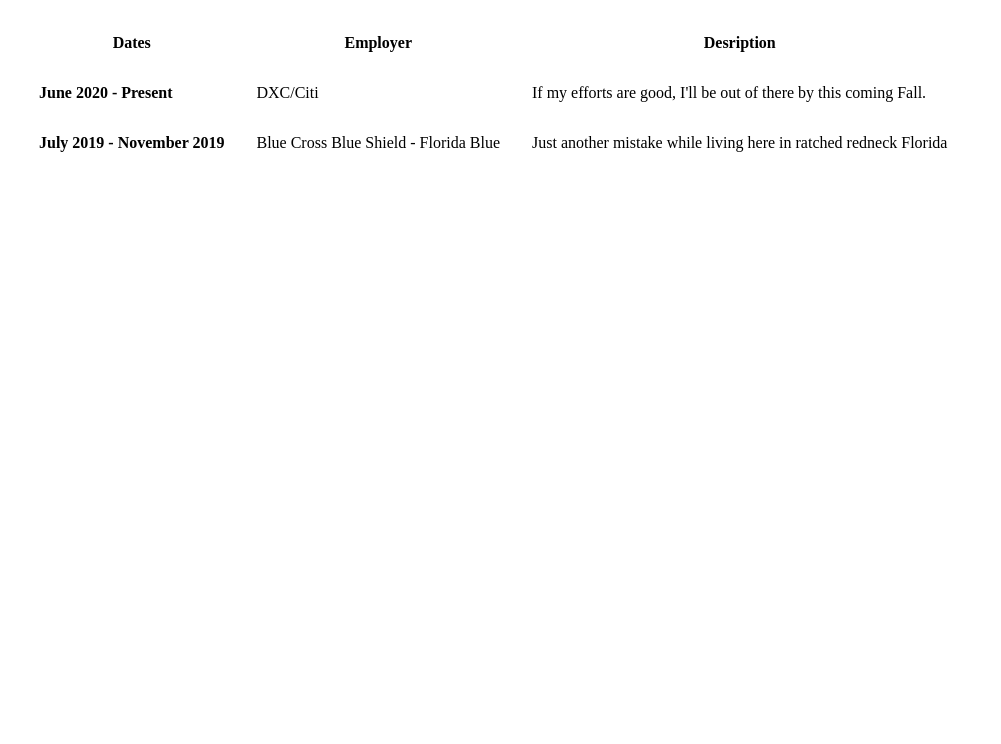
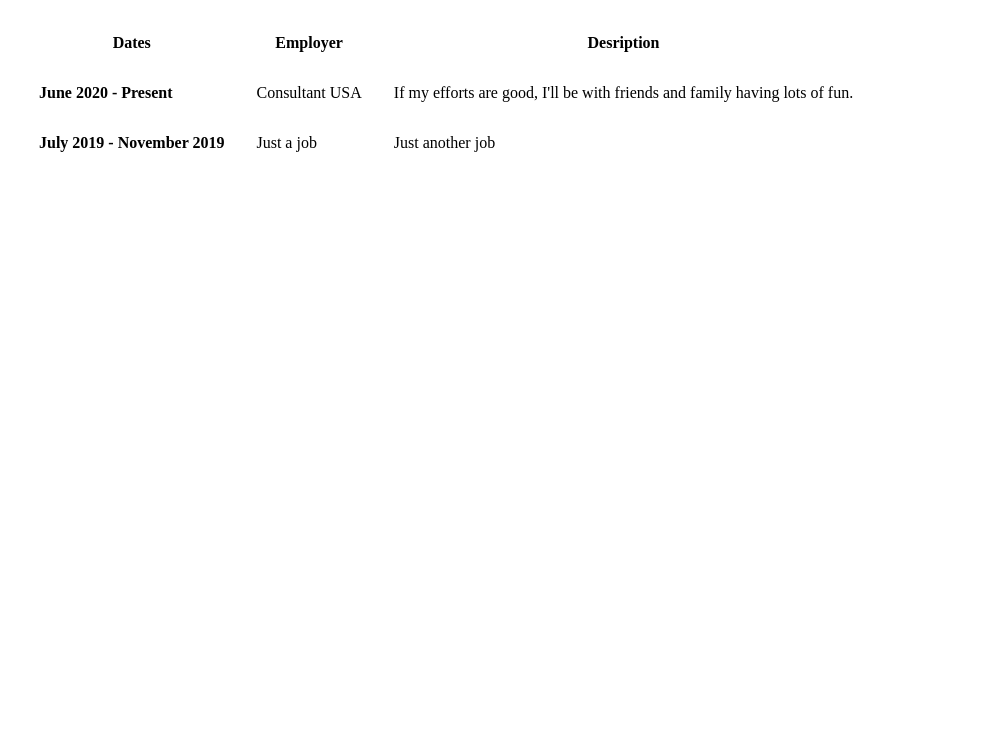
Before and after one commit to Chikron/myresume, a plain HTML site: page Work Experience.html in a window 1280 px wide. Shown: the part 56-800 px from the top of the page, without its empty margins (0-1001 px from the left). Drawn offline with Linux system fonts and the light colour scheme.

Commit message:
Update Work Experience.html

```diff
--- a/Work Experience.html
+++ b/Work Experience.html
@@ -20,13 +20,13 @@
     <tbody>
       <tr>
         <td><strong>June 2020 - Present</strong></td>
-        <td>DXC/Citi</td>
-        <td>If my efforts are good, I'll be out of there by this coming Fall.</td>
+        <td>Consultant USA</td>
+        <td>If my efforts are good, I'll be with friends and family having lots of fun.</td>
       </tr>
       <tr>
         <td><strong>July 2019 - November 2019</strong></td>
-        <td>Blue Cross Blue Shield - Florida Blue</td>
-        <td>Just another mistake while living here in ratched redneck Florida</td>
+        <td>Just a job</td>
+        <td>Just another job</td>
       </tr>
     </tbody>
   </table>
```
